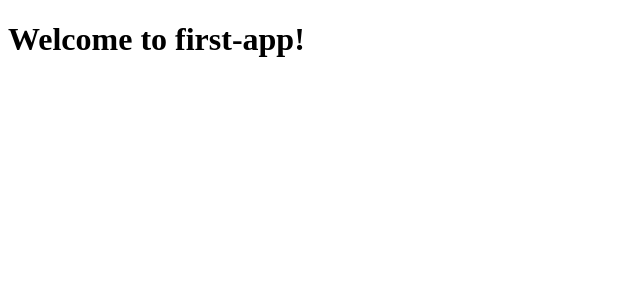
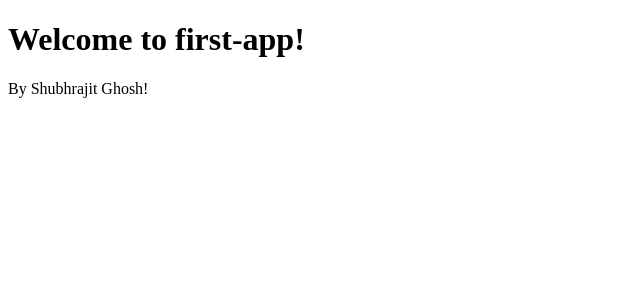
Before and after one commit to Shubhra7/Angular_All, an Angular app: page / in a window 1280 px wide. Shown: the top 300 px of the page, without its empty margins (0-640 px from the left). Built offline with nearby package versions, Linux system fonts and the light colour scheme.

Commit message:
let's start

```diff
--- a/angular.json
+++ b/angular.json
@@ -96,5 +96,8 @@
         }
       }
     }
+  },
+  "cli": {
+    "analytics": false
   }
 }
--- a/src/app/app.ts
+++ b/src/app/app.ts
@@ -6,6 +6,7 @@ import { RouterOutlet } from '@angular/router';
   imports: [RouterOutlet],
   template: `
     <h1>Welcome to {{ title() }}!</h1>
+    <p>By Shubhrajit Ghosh!</p>
 
     <router-outlet />
   `,
```
